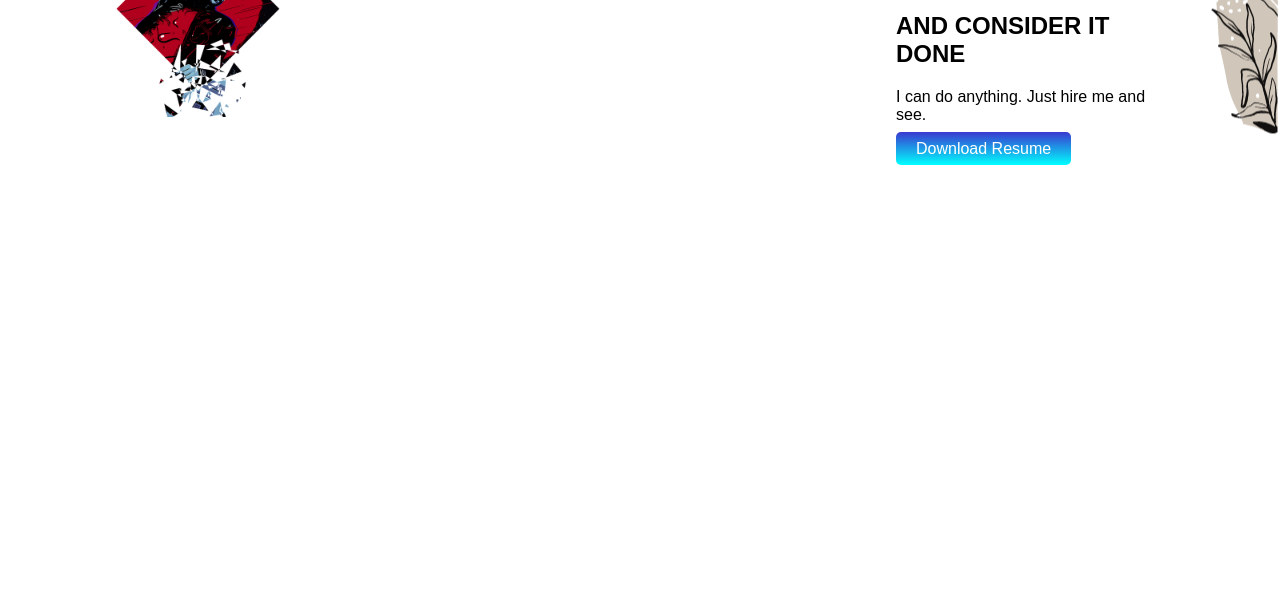
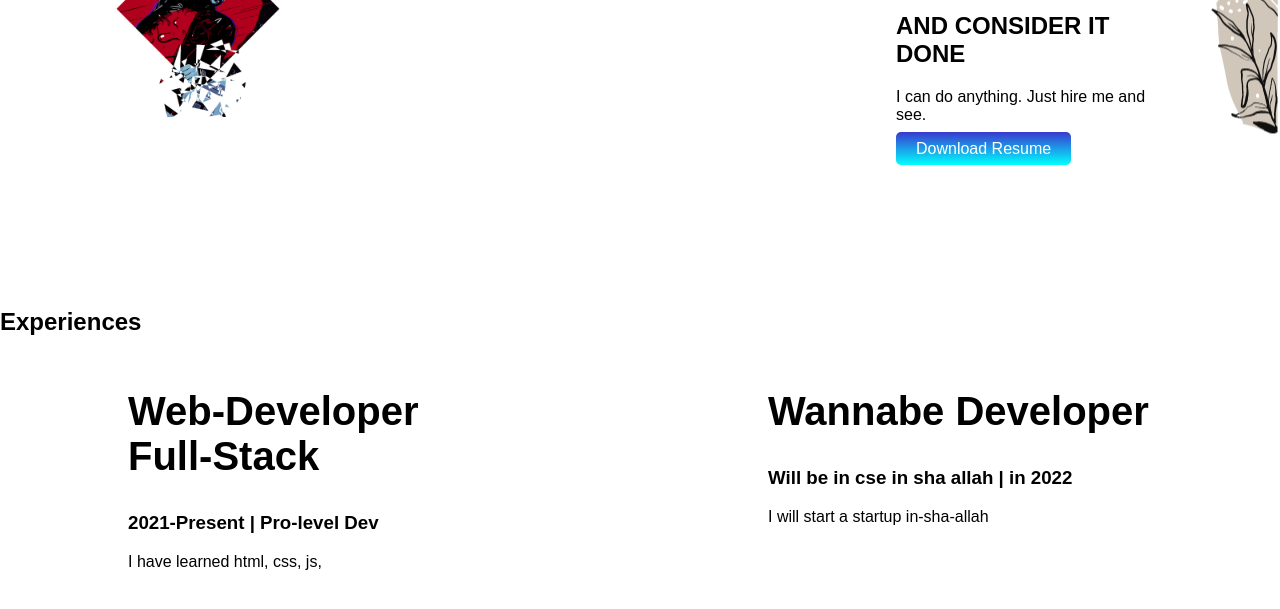
Before and after one commit to Ebtesham-21/developer-portfolio, a plain HTML site: page index.html in a window 1280 px wide. Shown: the part 672-1281 px from the top of the page. Before the commit the page ends 980 px from the top, so only its background shows below. Drawn offline with Linux system fonts and the light colour scheme; a web font is replaced by a local one.

Commit message:
first done

```diff
--- a/index.html
+++ b/index.html
@@ -14,7 +14,7 @@
 </head>
 
 <body>
-    <section class="top-banner">
+    <section class="top-banner flexible-container">
         <div class="half-width">
             <h1>Welcome TO</h1><br>
             <h1><span class="color">Ebtesham's</span> Region</h1>
@@ -31,7 +31,7 @@
 
         </div>
     </section>
-    <section class="dare-me">
+    <section class="dare-me flexible-container">
         <div class="half-widthtwo">
             <img src="images/myshaped.png" alt="my powered image">
         </div>
@@ -48,6 +48,26 @@
 
 
     </section>
+    <section class="Experience-Area">
+        <h2>Experiences</h2>
+        <div class="flexible-container">
+            <div class="half-width">
+                <h1>Web-Developer Full-Stack</h1>
+                <h3>2021-Present | Pro-level Dev</h3>
+                <p>I have learned html, css, js, </p>
+
+            </div>
+            <div class="half-width">
+                <h1>Wannabe Developer</h1>
+                <h3>Will be in cse in sha allah | in 2022</h3>
+                <p>I will start a startup in-sha-allah</p>
+
+            </div>
+
+        </div>
+
+
+    </section>
 
 
 </body>
--- a/style.css
+++ b/style.css
@@ -10,7 +10,7 @@ h1{
 .color{
     color:orangered;
 }
-section{
+.flexible-container{
     display: flex;
     margin-bottom: 150px;
 }
```
